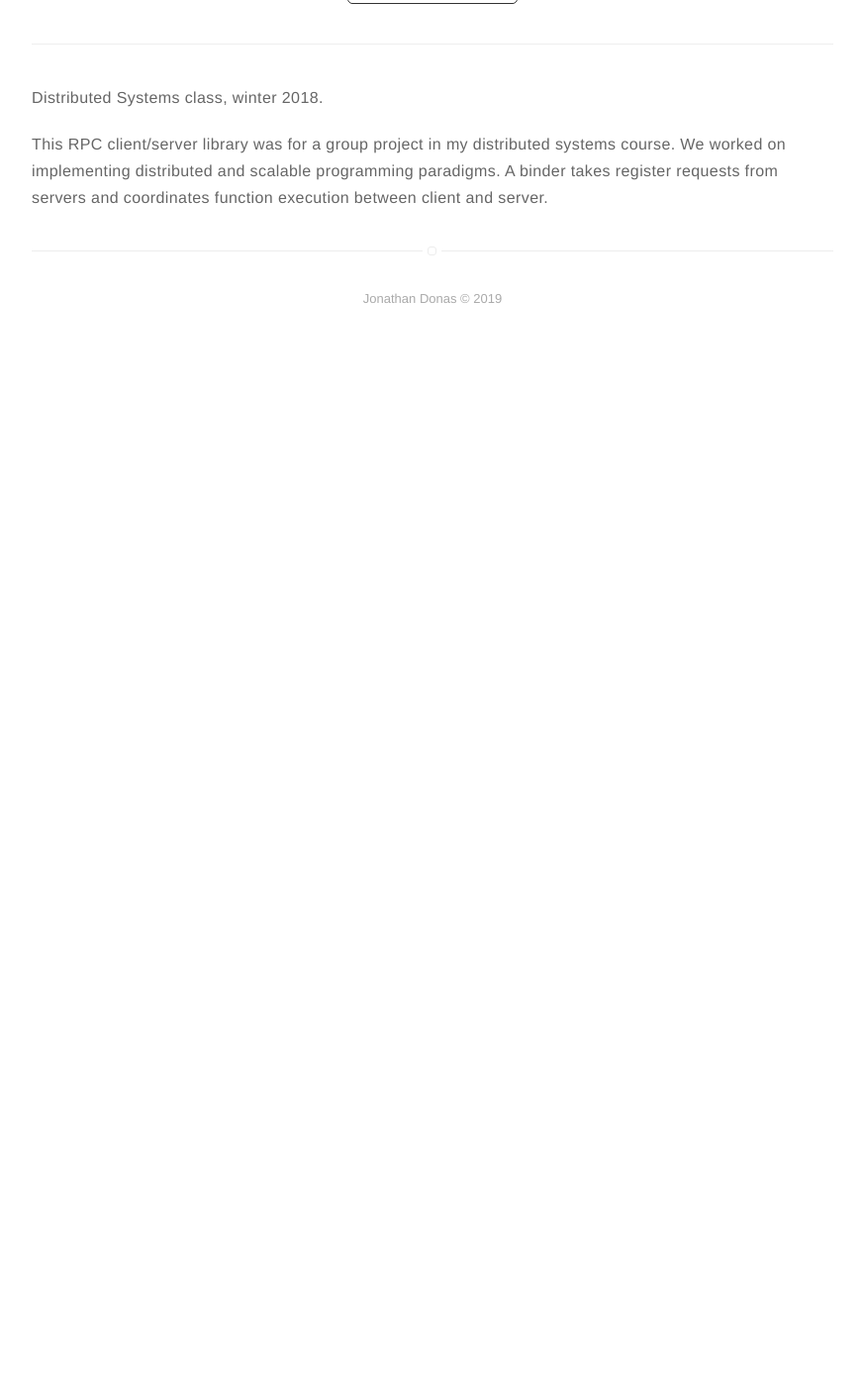
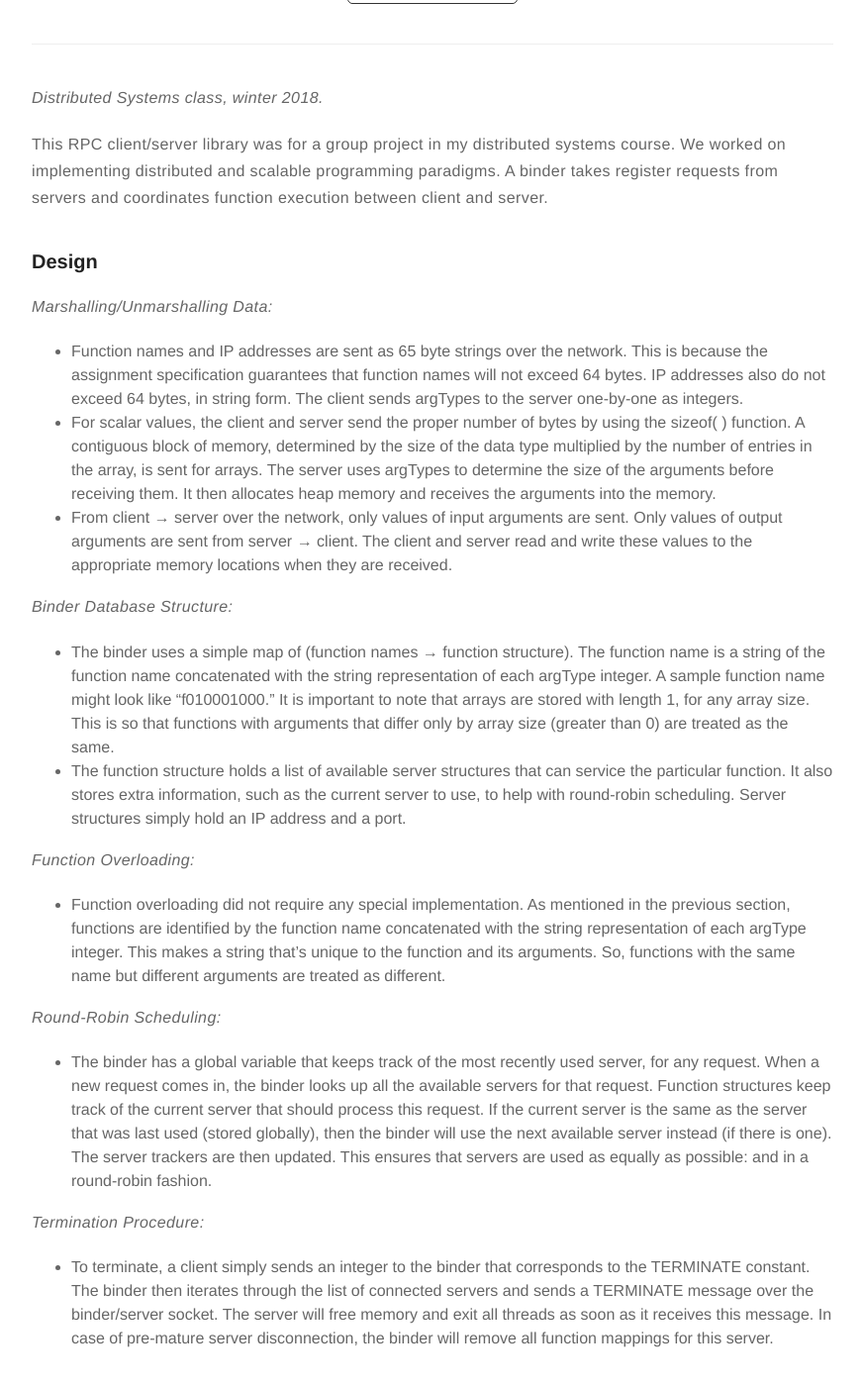
Before and after one commit to jondonas/jondonas.github.io, a Jekyll site: the page built from _posts/1006-01-01-rpc-library.markdown, in a window 1280 px wide and 1400 px high, scrolled down 303 px. Shown: the whole window at 99% size, without its empty margins (203-1075 px from the left). Built offline with Jekyll 4.4.1, drawn with Linux system fonts in a browser that asks for light colours; before the commit the page ends 900 px from its top, so only the background shows below that.

Commit message:
Update rpc description

```diff
--- a/_posts/1006-01-01-rpc-library.markdown
+++ b/_posts/1006-01-01-rpc-library.markdown
@@ -12,6 +12,26 @@ category: personal
 author: jondonas
 ---
 
-Distributed Systems class, winter 2018.
+*Distributed Systems class, winter 2018.*
 
-This RPC client/server library was for a group project in my distributed systems course. We worked on implementing distributed and scalable programming paradigms.  A binder takes register requests from servers and coordinates function execution between client and server.
+This RPC client/server library was for a group project in my distributed systems course. We worked on implementing distributed and scalable programming paradigms. A binder takes register requests from servers and coordinates function execution between client and server.
+
+### Design
+
+*Marshalling/Unmarshalling Data:*
+* Function names and IP addresses are sent as 65 byte strings over the network. This is because the assignment specification guarantees that function names will not exceed 64 bytes. IP addresses also do not exceed 64 bytes, in string form. The client sends argTypes to the server one-by-one as integers.
+* For scalar values, the client and server send the proper number of bytes by using the sizeof( ) function. A contiguous block of memory, determined by the size of the data type multiplied by the number of entries in the array, is sent for arrays. The server uses argTypes to determine the size of the arguments before receiving them. It then allocates heap memory and receives the arguments into the memory.
+* From client → server over the network, only values of input arguments are sent. Only values of output arguments are sent from server → client. The client and server read and write these values to the appropriate memory locations when they are received.
+
+*Binder Database Structure:*
+* The binder uses a simple map of (function names → function structure). The function name is a string of the function name concatenated with the string representation of each argType integer. A sample function name might look like “f010001000.” It is important to note that arrays are stored with length 1, for any array size. This is so that functions with arguments that differ only by array size (greater than 0) are treated as the same.
+* The function structure holds a list of available server structures that can service the particular function. It also stores extra information, such as the current server to use, to help with round-robin scheduling. Server structures simply hold an IP address and a port.
+
+*Function Overloading:*
+* Function overloading did not require any special implementation. As mentioned in the previous section, functions are identified by the function name concatenated with the string representation of each argType integer. This makes a string that’s unique to the function and its arguments. So, functions with the same name but different arguments are treated as different.
+
+*Round-Robin Scheduling:*
+* The binder has a global variable that keeps track of the most recently used server, for any request. When a new request comes in, the binder looks up all the available servers for that request. Function structures keep track of the current server that should process this request. If the current server is the same as the server that was last used (stored globally), then the binder will use the next available server instead (if there is one). The server trackers are then updated. This ensures that servers are used as equally as possible: and in a round-robin fashion.
+
+*Termination Procedure:*
+* To terminate, a client simply sends an integer to the binder that corresponds to the TERMINATE constant. The binder then iterates through the list of connected servers and sends a TERMINATE message over the binder/server socket. The server will free memory and exit all threads as soon as it receives this message. In case of pre-mature server disconnection, the binder will remove all function mappings for this server.
```
